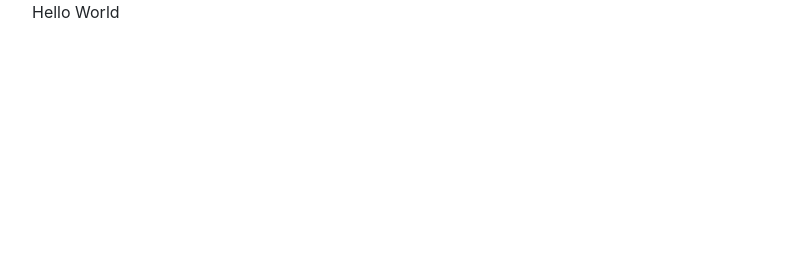
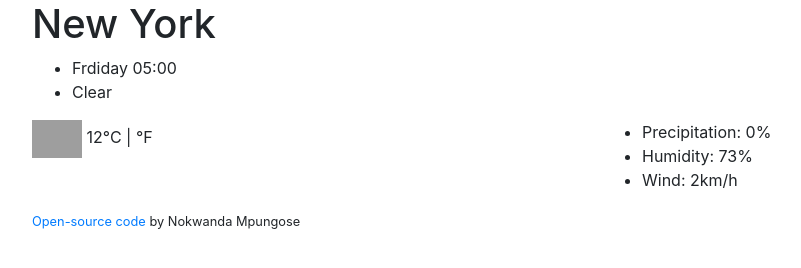
Before and after one commit to Nokwanda09/Vanilla-weather-app, a plain HTML site: page index.html in a window 1280 px wide. Shown: the whole page, without its empty margins (53-854 px from the left). Drawn offline with nearby package versions, Linux system fonts and the light colour scheme; grey boxes are pictures that could not be loaded.

Commit message:
Added HTML structure

```diff
--- a/index.html
+++ b/index.html
@@ -13,6 +13,39 @@
     <title>Weather App</title>
   </head>
   <body>
-    <div class="container">Hello World</div>
+    <div class="container">
+      <div class="weather-app">
+        <h1>New York</h1>
+        <ul>
+          <li>Frdiday 05:00</li>
+          <li>Clear</li>
+        </ul>
+        <div class="row">
+          <div class="col">
+            <img
+              src="https://images.freeimages.com/fic/images/icons/2770/ios_7_icons/512/sun.png"
+              width="50px"
+            />
+            12°C | °F
+          </div>
+          <div class="col">
+            <ul>
+              <li>Precipitation: 0%</li>
+              <li>Humidity: 73%</li>
+              <li>Wind: 2km/h</li>
+            </ul>
+          </div>
+        </div>
+      </div>
+      <small
+        ><a
+          href="https://github.com/Nokwanda09/Vanilla-weather-app"
+          target="_blank"
+          >Open-source code</a
+        >
+        by Nokwanda Mpungose</small
+      >
+    </div>
+    <script src="src/index.js"></script>
   </body>
 </html>
```
